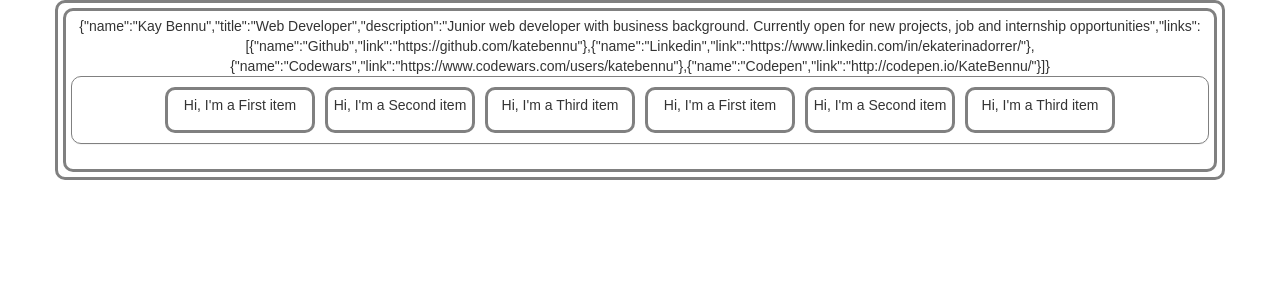
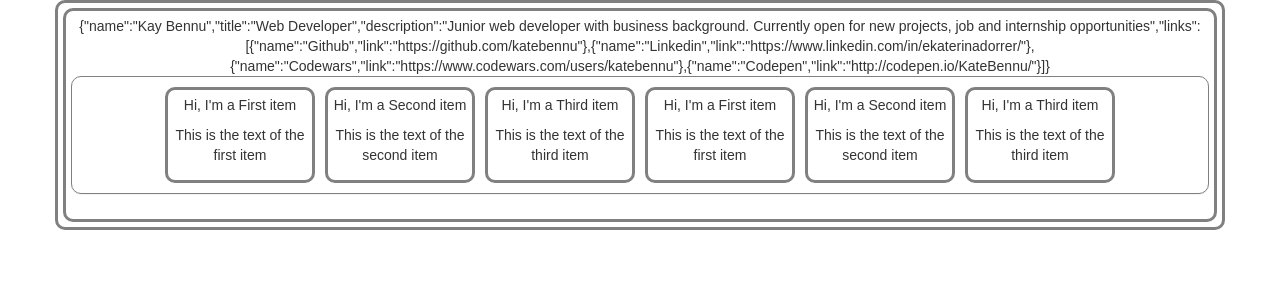
Before and after one commit to katebennu/react-projects-list, a React (Create React App) app in the folder new-site-in-dev/portfolio-app/: page / in a window 1280 px wide. Shown: the top 300 px of the page. Built offline with nearby package versions, Linux system fonts and the light colour scheme.

Commit message:
move tiles data to Page

```diff
--- a/new-site-in-dev/portfolio-app/src/App.js
+++ b/new-site-in-dev/portfolio-app/src/App.js
@@ -4,7 +4,8 @@ class Tile extends React.Component {
     render() {
         return (
             <div className="tile">
-                <p>Hi, I'm a {this.props.name} </p>
+                <p>Hi, I'm a {this.props.tilesData['name']} </p>
+                <p>{this.props.tilesData['text']}</p>
             </div>
         );
     }
@@ -13,18 +14,9 @@ class Tile extends React.Component {
 
 class Panel extends React.Component {
     render() {
-        const items = [
-            {'name': 'First item', 'text': 'This is the text of the first item'},
-            {'name': 'Second item', 'text': 'This is the text of the second item'},
-            {'name': 'Third item', 'text': 'This is the text of the third item'},
-            {'name': 'First item', 'text': 'This is the text of the first item'},
-            {'name': 'Second item', 'text': 'This is the text of the second item'},
-            {'name': 'Third item', 'text': 'This is the text of the third item'},
-        ];
-
-        const tiles = items.map((items, i) => {
+        const tiles = this.props.tilesData.map((tilesData, i) => {
             return (
-                <Tile key={i} name={items['name']}/>
+                <Tile key={i} tilesData={tilesData}/>
             )
         });
 
@@ -57,12 +49,20 @@ class Page extends React.Component {
 
 
     render() {
+        const tilesData = [
+            {'name': 'First item', 'text': 'This is the text of the first item'},
+            {'name': 'Second item', 'text': 'This is the text of the second item'},
+            {'name': 'Third item', 'text': 'This is the text of the third item'},
+            {'name': 'First item', 'text': 'This is the text of the first item'},
+            {'name': 'Second item', 'text': 'This is the text of the second item'},
+            {'name': 'Third item', 'text': 'This is the text of the third item'},
+        ];
         return (
             <div className="container page">
 
                 <div className="page-content">
                     <Info/>
-                    <Panel/>
+                    <Panel tilesData={tilesData}/>
                 </div>
             </div>
         );
```
